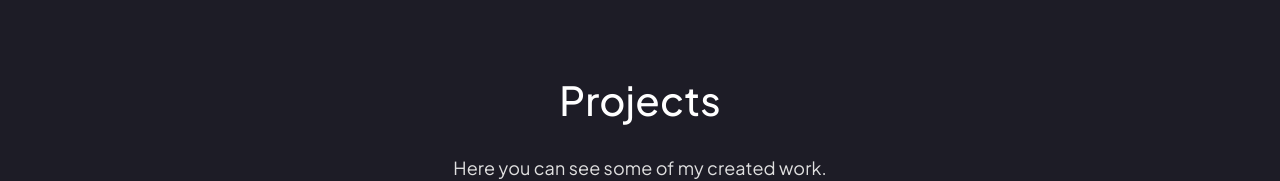
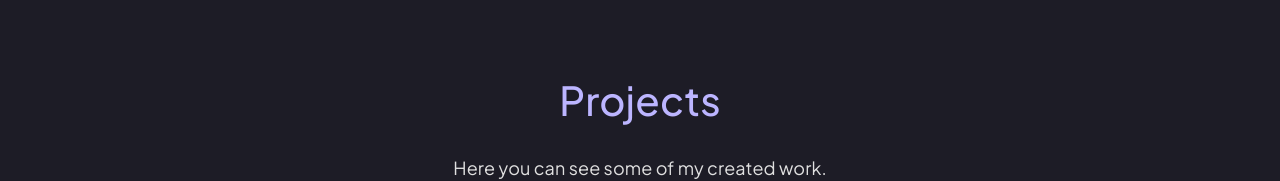
Before and after one commit to Elder-Meyer/personal-portfolio, a React (Vite) app: page /home in a window 1280 px wide. Shown: the part 730-911 px from the top of the page. Built offline with nearby package versions, Linux system fonts and the light colour scheme.

Commit message:
2.7.202 Update color text Title SkillAndLanguage.jsx

```diff
--- a/src/views/projects/Projects.jsx
+++ b/src/views/projects/Projects.jsx
@@ -23,7 +23,7 @@ export const Projects = () => {
       }}
     >
       <Container maxWidth="xl">
-          <Typography textAlign="center" sx={{color: "white", fontSize: 40, fontWeight: 500}} gutterBottom>
+          <Typography textAlign="center" color="primary.main" sx={{fontSize: 40, fontWeight: 500}} gutterBottom>
             Projects
           </Typography>
           <Box
```
